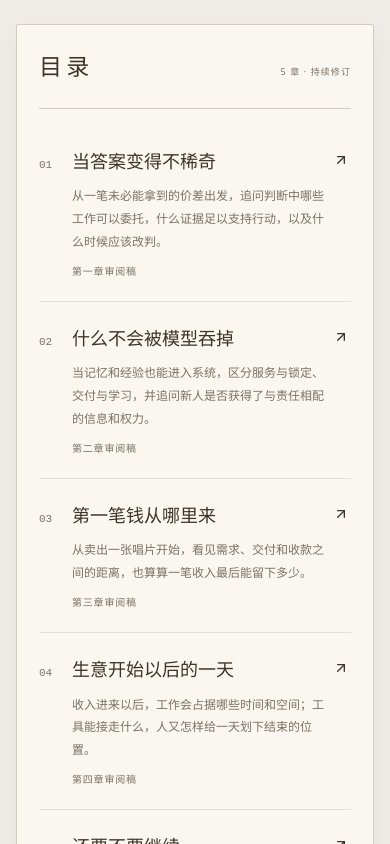
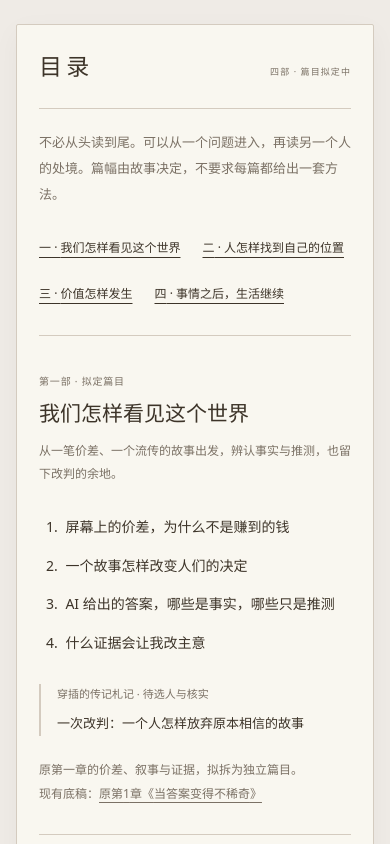
Before and after one commit to YuqingNicole/Selfpage, a Next.js app: page /book in a window 390 px wide. Shown: the part 980-1824 px from the top of the page. Built offline with nearby package versions, Linux system fonts and the light colour scheme; no server answers.

Commit message:
更新书籍目录：四部独立阅读架构与传记札记 (#54)
* book: update four-part reading directory

* book: update four-part reading directory

* book: update four-part reading directory

* book: update four-part reading directory

```diff
--- /dev/null
+++ b/content/book/directory.json
@@ -0,0 +1,74 @@
+[
+  {
+    "id": "seeing",
+    "number": "一",
+    "title": "我们怎样看见这个世界",
+    "description": "从一笔价差、一个流传的故事出发，辨认事实与推测，也留下改判的余地。",
+    "essays": [
+      "屏幕上的价差，为什么不是赚到的钱",
+      "一个故事怎样改变人们的决定",
+      "AI 给出的答案，哪些是事实，哪些只是推测",
+      "什么证据会让我改主意"
+    ],
+    "biography": "一次改判：一个人怎样放弃原本相信的故事",
+    "sources": [
+      "chapter-1"
+    ],
+    "mapping": "原第一章的价差、叙事与证据，拟拆为独立篇目。"
+  },
+  {
+    "id": "place",
+    "number": "二",
+    "title": "人怎样找到自己的位置",
+    "description": "有人去黑客松找队友，有人只是想试试。机会如何出现，谁能留下来，谁没有站到台上。",
+    "essays": [
+      "一个周末做出来的东西，能带走什么",
+      "去黑客松的人，不都想创业",
+      "新人从哪里获得第一次机会",
+      "交出答案之后，我学会了什么",
+      "那些没有站在台上的人"
+    ],
+    "biography": "第一次机会：谁打开了门，门外还有谁",
+    "sources": [
+      "chapter-2"
+    ],
+    "mapping": "原第二章关于学习、新人与信息权限的讨论移入这里；黑客松人物故事待采访、核实。"
+  },
+  {
+    "id": "value",
+    "number": "三",
+    "title": "价值怎样发生",
+    "description": "从一句喜欢到一次付款，中间还有报价、交付和算不清的时间。也有值得做、却不必做成生意的事。",
+    "essays": [
+      "别人说喜欢，为什么没有付钱",
+      "第一次报价，卖的到底是什么",
+      "客户说「再改一点」之后",
+      "一笔收入里，有多少真正留下来了",
+      "为什么有些有价值的事，未必适合做成生意"
+    ],
+    "biography": "第一位付费的人：需求、关系和时机怎样碰到一起",
+    "sources": [
+      "chapter-3"
+    ],
+    "mapping": "原第三章的交易与成本材料作为底稿；补充真实交易的过程，不把假设案例写成亲历。"
+  },
+  {
+    "id": "afterwards",
+    "number": "四",
+    "title": "事情之后，生活继续",
+    "description": "一笔收入之外，还有房间、关系和每天怎么过。继续或转向，都未必立刻得到答案。",
+    "essays": [
+      "工作搬进了谁的房间",
+      "最好的一次，还是平常的大多数",
+      "省下来的时间去了哪里",
+      "还要不要继续",
+      "换一条路，不一定有成功补偿"
+    ],
+    "biography": "没有走完的路：被放弃的选择，以及后来仍要承担的代价",
+    "sources": [
+      "chapter-4",
+      "chapter-5"
+    ],
+    "mapping": "原第四、五章的生活现场与去留问题放在这里；保留人物各自的结局，不拼成同一个主人公。"
+  }
+]
--- a/scripts/check-book.mjs
+++ b/scripts/check-book.mjs
@@ -44,3 +44,25 @@ for (const file of fs.readdirSync('content/book/materials').filter((name) => nam
 }
 console.log(`${slugs.size} chapters: fields, unique slugs/numbers, titles, ${links} link structures and material links passed.`);
 console.log('All five server-rendered article bodies match the complete Markdown text (whitespace ignored).');
+
+const directory = JSON.parse(fs.readFileSync('content/book/directory.json', 'utf8'));
+assert.equal(directory.length, 4, 'four planned parts');
+assert.equal(new Set(directory.map((part) => part.id)).size, 4, 'unique part anchors');
+const homeResponse = await fetch(`${base}/book`);
+assert.equal(homeResponse.status, 200);
+const home = await homeResponse.text();
+assert(home.includes('拟定篇目') && home.includes('现有审阅稿'), 'plans and drafts distinguished');
+assert(!home.includes('第三章仍为提纲'), 'outdated third-chapter status removed');
+const mapped = new Set();
+for (const part of directory) {
+  assert(home.includes(`id="${part.id}"`));
+  assert(part.essays.length > 0 && part.biography);
+  for (const essay of part.essays) assert(text(home).includes(text(essay)), `planned title: ${essay}`);
+  for (const slug of part.sources) {
+    assert(slugs.has(slug), `mapped draft exists: ${slug}`);
+    assert(home.includes(`href="/book/${slug}"`), `draft linked: ${slug}`);
+    mapped.add(slug);
+  }
+}
+assert.deepEqual(mapped, slugs, 'all original chapters mapped');
+console.log('Four-part directory, planned status, biography slots and five original chapter links passed.');
--- a/src/app/book/book.module.css
+++ b/src/app/book/book.module.css
@@ -42,3 +42,17 @@
 :global(.dark) .chapterHeading { color: hsl(40 27% 86%); }
 :global(.dark) .chapterHeading p { color: hsl(34 13% 65%); }
 @media (prefers-reduced-motion: reduce) { .cover, .cover:hover { transition: none; transform: none; } }
+
+.directoryNote { color: var(--book-muted); font-size: 13px; line-height: 2; margin: 20px 0; }
+.partNav { display: flex; flex-wrap: wrap; gap: 8px 22px; margin: 22px 0; font-size: 12px; line-height: 2; }
+.partNav a { text-decoration: underline; text-underline-offset: 5px; padding-block: 7px; }
+.part { border-top: 1px solid var(--book-line); padding: 28px 0; scroll-margin-top: 90px; }
+.partTitle { font-family: 'Songti SC', 'STSong', serif; font-size: clamp(21px, 3vw, 26px); line-height: 1.7; margin-top: 8px; }
+.essayList { list-style: decimal; padding-left: 1.6em; margin: 22px 0; font-size: 15px; line-height: 1.9; }
+.essayList li { padding: 6px 0 6px 4px; }
+.biography { border-left: 2px solid var(--book-line); padding-left: 16px; margin: 22px 0; font-size: 13px; line-height: 1.9; }
+.biography h4 { color: var(--book-muted); font-size: 11px; font-weight: 400; margin-bottom: 6px; }
+.mapping { color: var(--book-muted); font-size: 12px; line-height: 2; }
+.mapping a { text-decoration: underline; text-underline-offset: 4px; }
+.drafts { margin-top: 32px; }
+@media (max-width: 620px) { .catalogueHead { flex-wrap: wrap; gap: 12px; } .essayList { font-size: 14px; } }
--- a/src/app/book/page.tsx
+++ b/src/app/book/page.tsx
@@ -4,10 +4,11 @@ import Link from 'next/link';
 import { ArrowRight, ArrowUpRight } from 'lucide-react';
 import { bookEditLinks, getAllBookChapters } from '@/lib/book';
 import styles from './book.module.css';
+import directory from '../../../content/book/directory.json';
 
 export const metadata: Metadata = pageMetadata('/book', {
   title: '在平均答案之外 — 写书计划',
-  description: 'Nicole 的开放书稿《在平均答案之外》：关于 AI、判断、自动化与生活，以及在对话中写作。阅读章节审阅稿与持续修订。',
+  description: 'Nicole 的开放书稿《在平均答案之外》：从年轻人的具体处境出发，写判断、机会、价值与生活。四部独立篇目规划与现有章节审阅稿。',
   openGraph: { locale: 'zh_CN' },
 });
 
@@ -34,13 +35,39 @@ export default function BookPage() {
         <div className={styles.preface}>
           <p className={styles.eyebrow}>写在前面</p>
           <h2>答案越来越容易，<br />自己的问题仍值得慢慢写。</h2>
-          <p>这本书从具体的人、选择与代价出发，讨论 AI 进入生活以后，我们怎样看、怎样选，以及什么时候愿意修改自己的判断。</p>
-          <p>第一、二、四、五章已写成审阅稿，第三章仍为提纲。它还在生长，新的材料和真实访谈会继续改变它。</p>
+          <p>从普通年轻人的处境出发，写一个周末、一笔报价、一次没有想清楚的选择。技术和时代怎样改变生活，也要到这些小事里去看。</p>
+          <p>目录按四部重新组织，每篇可独立阅读。下面的篇名是写作计划，不代表正文已完成；现有五章审阅稿完整保留，供阅读和后续修订。</p>
           {first && <Link href={`/book/${first.slug}`} className={styles.open}>翻开第一章 <ArrowRight size={18} aria-hidden="true" /></Link>}
         </div>
       </section>
       <section id="contents" className={styles.catalogue} aria-labelledby="contents-title">
-        <div className={styles.catalogueHead}><h2 id="contents-title">目录</h2><span>{chapters.length} 章 · 持续修订</span></div>
+        <div className={styles.catalogueHead}><h2 id="contents-title">目录</h2><span>四部 · 篇目拟定中</span></div>
+        <p className={styles.directoryNote}>不必从头读到尾。可以从一个问题进入，再读另一个人的处境。篇幅由故事决定，不要求每篇都给出一套方法。</p>
+        <nav className={styles.partNav} aria-label="四部目录">
+          {directory.map((part) => <a key={part.id} href={`#${part.id}`}>{part.number} · {part.title}</a>)}
+        </nav>
+        {directory.map((part) => <section key={part.id} id={part.id} className={styles.part} aria-labelledby={`${part.id}-title`}>
+          <p className={styles.chapterStatus}>第{part.number}部 · 拟定篇目</p>
+          <h3 id={`${part.id}-title`} className={styles.partTitle}>{part.title}</h3>
+          <p className={styles.chapterDescription}>{part.description}</p>
+          <ol className={styles.essayList}>{part.essays.map((essay) => <li key={essay}>{essay}</li>)}</ol>
+          <aside className={styles.biography}>
+            <h4>穿插的传记札记 · 待选人与核实</h4>
+            <p>{part.biography}</p>
+          </aside>
+          <div className={styles.mapping}>
+            <p>{part.mapping}</p>
+            <p>现有底稿：{part.sources.map((slug, index) => {
+              const chapter = chapters.find((item) => item.slug === slug);
+              return chapter ? <span key={slug}>{index > 0 && '、'}<Link href={`/book/${slug}`}>原第{Number(chapter.number)}章《{chapter.title}》</Link></span> : null;
+            })}</p>
+          </div>
+        </section>)}
+        <p className={styles.directoryNote}>传记札记关注一个具体决定：当时知道什么、误判了什么、机会来自哪里、后来付了什么代价。不以成功结局倒推一套秘诀，也不将第三方经历写成作者亲历。</p>
+      </section>
+      <section className={`${styles.catalogue} ${styles.drafts}`} aria-labelledby="drafts-title">
+        <div className={styles.catalogueHead}><h2 id="drafts-title">现有审阅稿</h2><span>{chapters.length} 章 · 保留原链接</span></div>
+        <p className={styles.directoryNote}>以下仍按原五章顺序阅读，正文尚未按新目录拆分。新目录中的篇目完成后，再逐篇补上阅读入口。</p>
         <ol className={styles.contents}>
           {chapters.map((chapter) => <li key={chapter.slug}>
             <Link href={`/book/${chapter.slug}`}>
```
